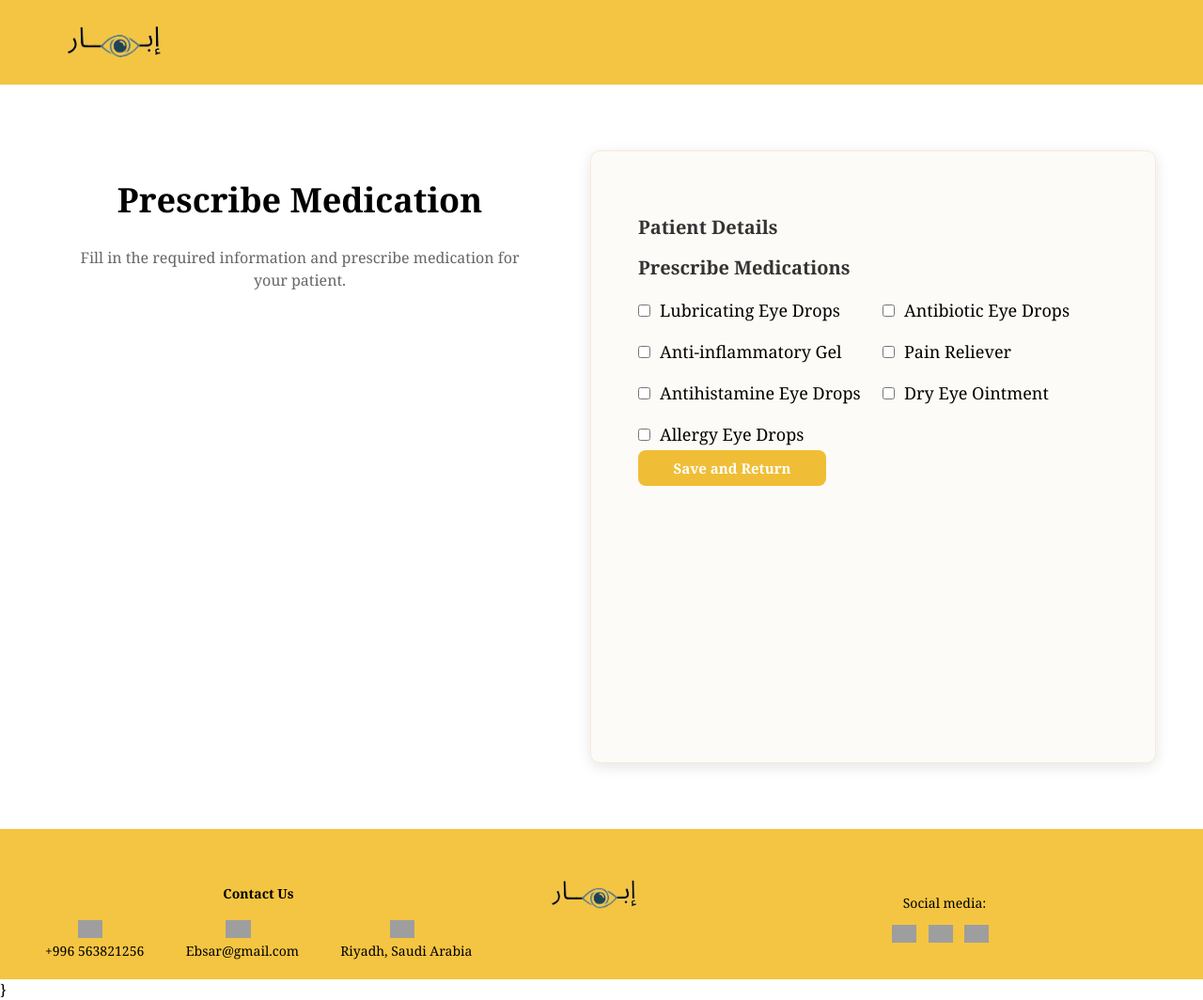
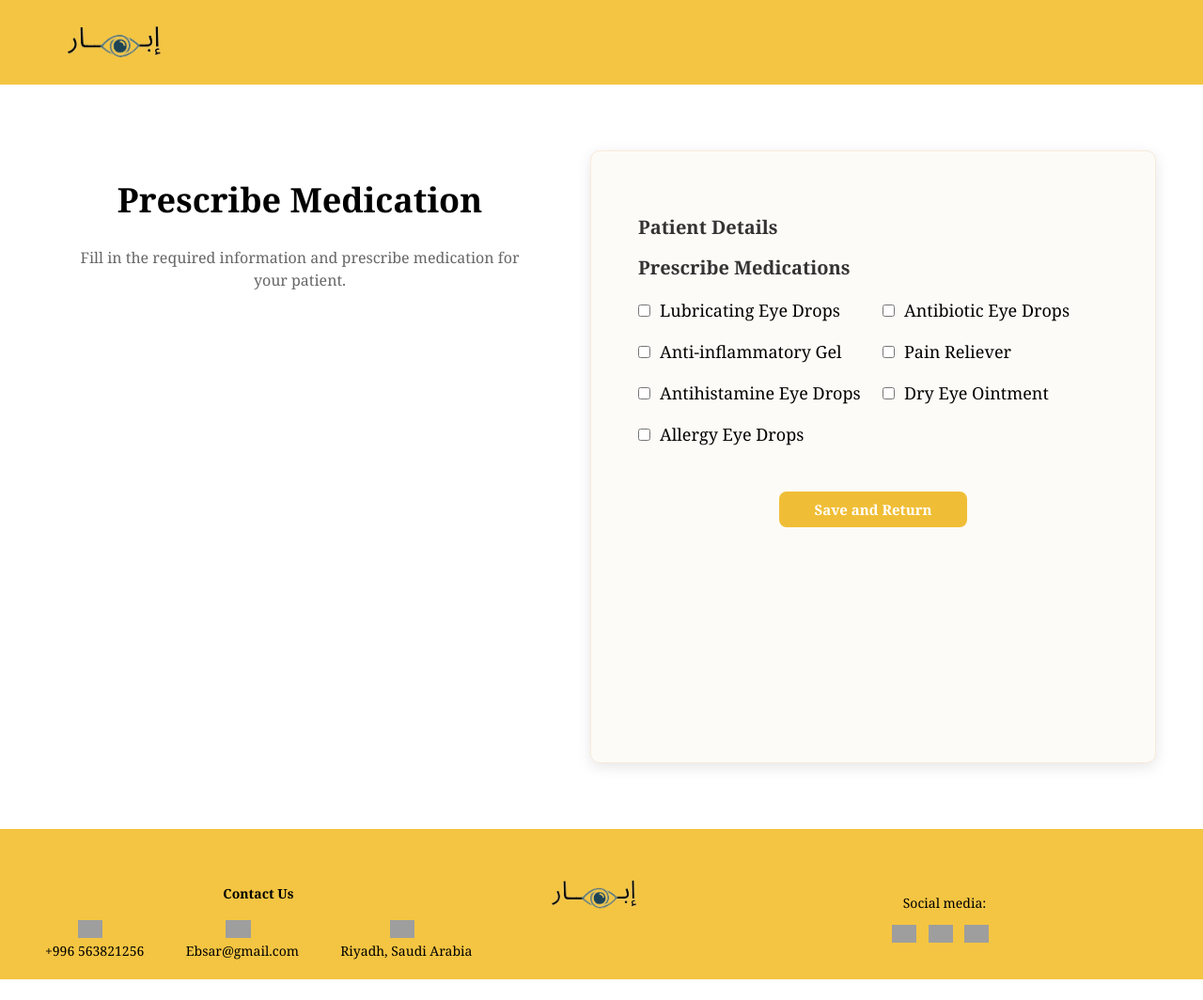
Before and after one commit to deemkj/Web2Project-, a PHP site: the page made by Prescribe Medication.php in a window 1280 px wide. Shown: the whole page at 94% size. After the commit the page ends 1042 px from the top, so only its background shows below. Run offline with PHP 8.4, Linux system fonts and the light colour scheme; data comes from the database, SQL or seed files in the repository; data that the repository does not hold is empty; grey boxes are pictures that could not be loaded.

Commit message:
Update Prescribe Medication.php

```diff
--- a/Prescribe Medication.php
+++ b/Prescribe Medication.php
@@ -1,21 +1,8 @@
 <!DOCTYPE html>
-<!--
-Click nbfs://nbhost/SystemFileSystem/Templates/Licenses/license-default.txt to change this license
-Click nbfs://nbhost/SystemFileSystem/Templates/Scripting/EmptyPHPWebPage.php to edit this template
--->
  <?php
     error_reporting(E_ALL);
 ini_set('display_errors', 1);
-
-
 include 'DBconnection.php';
-
-
-
-
-
-
-
     ?>
 <html lang="en">
 <head>
@@ -101,9 +88,11 @@ echo "<label><input type='checkbox' name='medications[]' value='" . $r['id'] . "
                     ?>
 
                 </div>
+                <br><br>
 
-
-        <input type="submit" class="btn" value="Save and Return">
+    <div style="text-align: center;">
+    <input type="submit" class="btn" value="Save and Return">
+     </div>
 
 
             </form>
@@ -151,12 +140,5 @@ echo "<label><input type='checkbox' name='medications[]' value='" . $r['id'] . "
             <p>&copy; 2025 Website. All rights reserved.</p>
         </div>
     </footer>
-
-
-
-
-
-    }
-
 </body>
 </html
```
